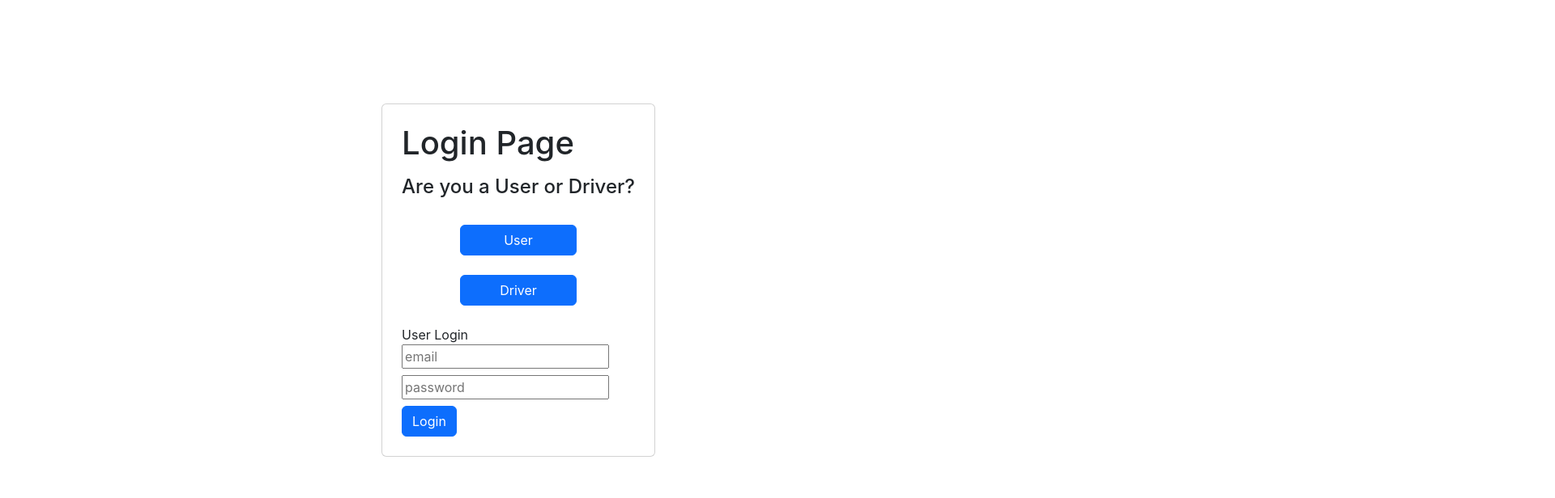
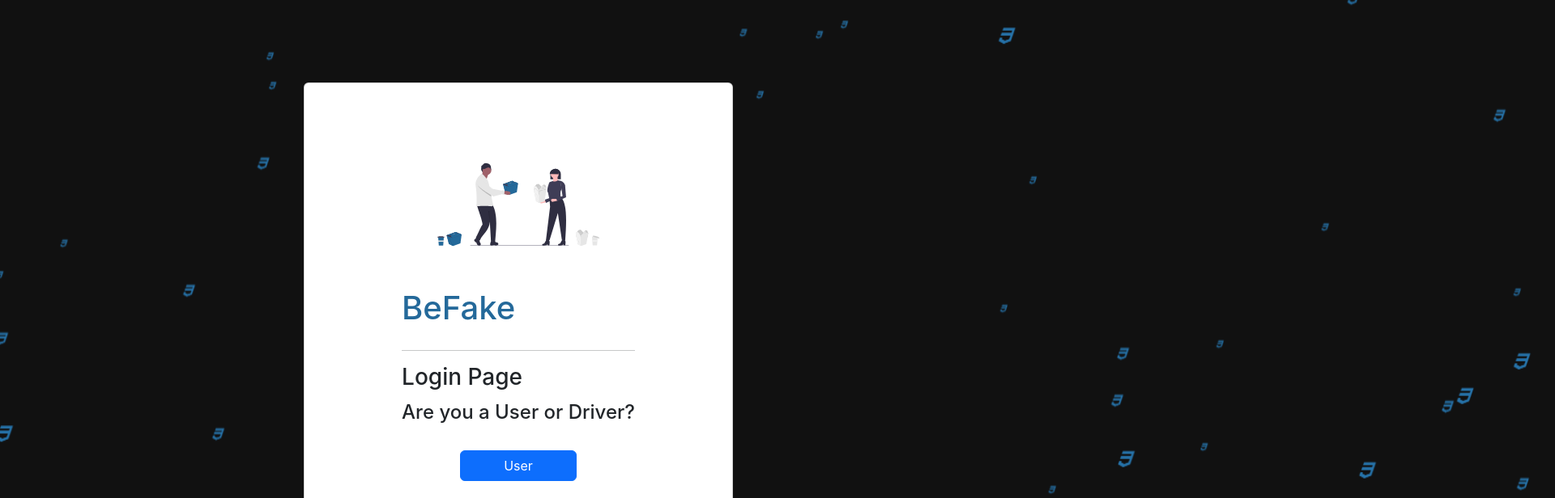
Before and after one commit to dfsantos-source/Bite-Mates, a Next.js app in the folder client/: page /login in a window 1280 px wide. Both pictures are taken after a click on the button "User". Shown: the top 616 px of the page at 81% size, 1920 px wide, since content can reach past the window. Built offline with nearby package versions, Linux system fonts and the light colour scheme.

Commit message:
Added error checking on UI side for Login page, as well as additional styling

```diff
--- a/client/pages/login.tsx
+++ b/client/pages/login.tsx
@@ -1,5 +1,6 @@
 import React, { ReactElement, useState } from 'react'
 import axios, { AxiosResponse } from 'axios';
+import Image from 'next/image';
 
 export interface LoginFormProps {
   type: string
@@ -18,11 +19,11 @@ export default function login() {
     const title: string = type === 'user' ?
     'User Login' : 'Driver Login';
     return (
-      <div className='mt-4'>
-        <div>{title}</div>
+      <div className='mt-5'>
+        <h5>{title}</h5>
         <input onChange={(e): void => setEmail(e.target.value)} value={email} className='mb-2' type="text" name="" id="" placeholder='email'/>
         <br></br>
-        <input onChange={(e): void => setPassword(e.target.value)} value={password} type="text" name="" id="" placeholder='password'/>
+        <input onChange={(e): void => setPassword(e.target.value)} value={password} type="password" name="" id="" placeholder='password'/>
         <br></br>
         <button type="button" className="btn btn-primary mt-2" onClick={handleLoginClick}>Login</button>
       </div>
@@ -30,6 +31,9 @@ export default function login() {
   }
 
   const handleLoginClick = async(e: any) => {
+    if (!email || !password) {
+      alert('Error logging in please provide fields.');
+    }
     const query: string = loginType === 'user' ? 'users' : 'drivers';
     const port: number = loginType === 'user' ? 4011 : 4002;
     const url: string = `http://localhost:${port}/api/${query}/login`;
@@ -46,7 +50,7 @@ export default function login() {
       alert('Login sucessful');
       console.log(res.data)
     } catch (err) {
-      alert('Error logging in');
+      alert('Incorrect email or password');
     }
   }
 
@@ -68,11 +72,15 @@ export default function login() {
   const form: LoginForm = getForm();
 
   return (
-    <div>
-        <div style={{display: 'flex', justifyContent: 'center', marginTop: '10%', flexDirection: 'column'}}>
-          <div className='card p-4'  style={{marginLeft: 'auto', marginRight: 'auto'}}>
-            <h1 className='card-title'>Login Page</h1>
-            <h4 className='mt-2'>Are you a User or Driver?</h4>
+    <div style={{  }} className='w-100 h-100 d-flex'>
+        <Image style={{position: 'absolute', zIndex:-5}}className="object-cover" width={1920} height={1080} alt= "" src={'/loginGif.gif'}/>
+        <div style={{ justifyContent: 'center', marginTop: '8%', marginBottom:"0%", flexDirection: 'column', marginLeft: 'auto', marginRight: 'auto'}}>
+          <div className='card d-flex mx-auto' style={{paddingLeft: '120px', paddingRight: '120px', paddingTop:'50px', paddingBottom:'50px'}}>
+          <Image style={{position: 'relative', marginLeft: 'auto', marginRight: 'auto'}}className="ml-auto mr-auto" width={200} height={200} alt= "" src={'/delivery.svg'}/>
+            <h1 style={{color: `rgb(36, 105, 154)`}} className='card-title pt-1 pb-1' >BeFake</h1>
+            <hr></hr>
+            <h3 className=''>Login Page</h3>
+            <h4 className='mt-1'>Are you a User or Driver?</h4>
             <div className="d-flex flex-column w-50 mx-auto mt-4">
               <button type="button" className="btn btn-primary mb-4" onClick={handleUserClick}>User</button>
               <button type="button" className="btn btn-primary" onClick={handleDriverClick}>Driver</button>
```
Also changed, not shown: client/public/delivery.svg (added), client/public/loginGif.gif (added).
